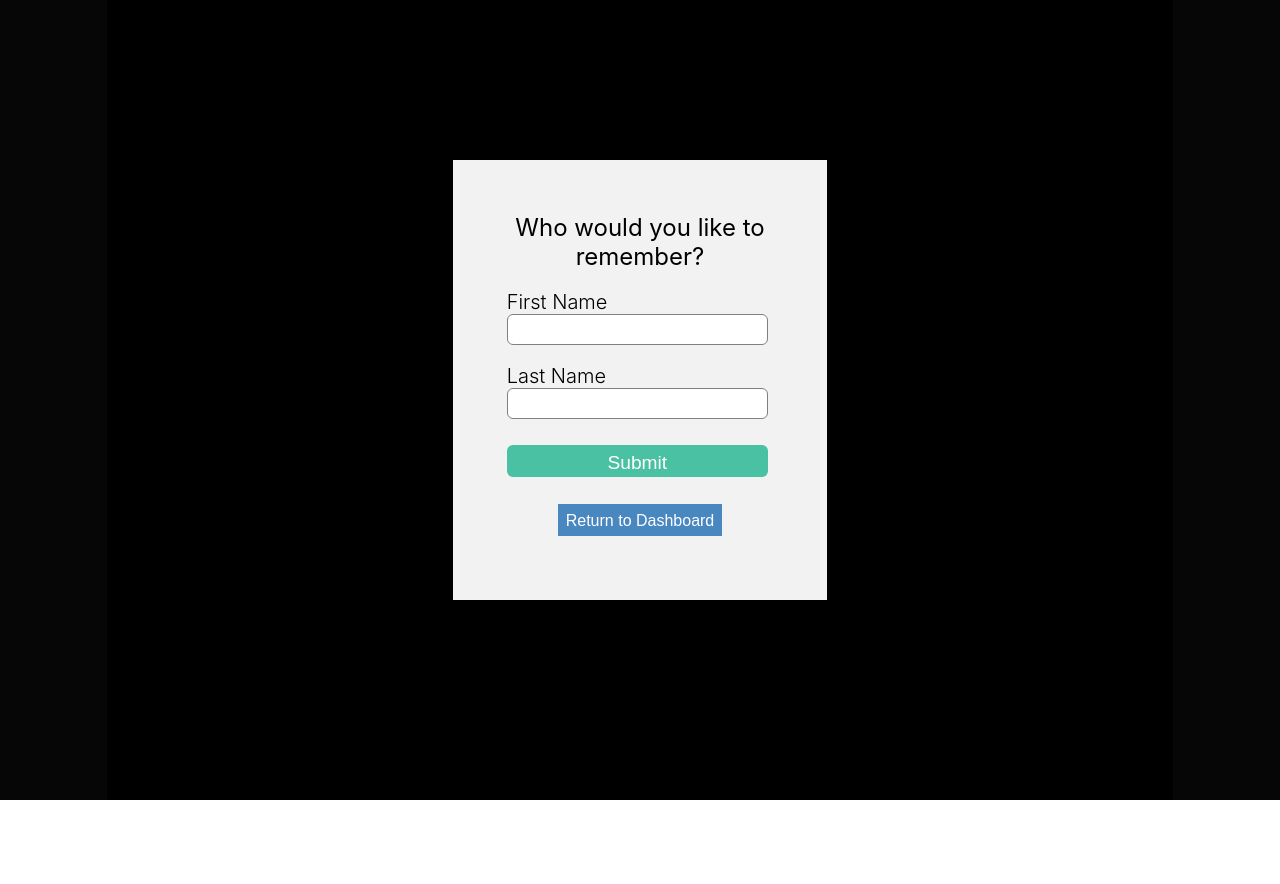
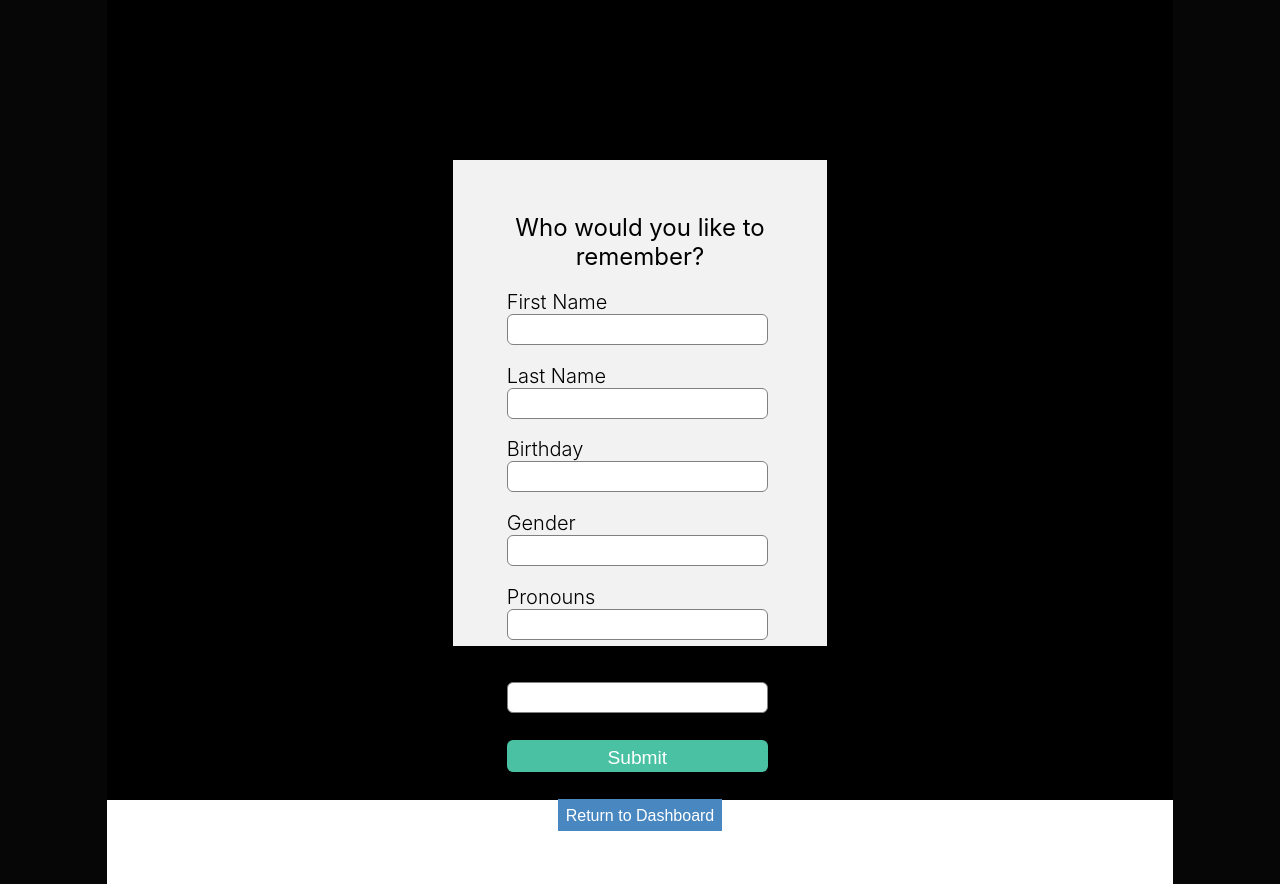
Before and after one commit to isaacruiz0/Front-End-Remembrance, a React (Create React App) app: page /createperson in a window 1280 px wide. Before the commit the page ends 800 px from the top, so only its background shows below. Built offline with nearby package versions, Linux system fonts and the light colour scheme.

Commit message:
updated options for user input to create a person

```diff
--- a/src/App.css
+++ b/src/App.css
@@ -19,7 +19,7 @@ body{
 /* W E L C O M E   P A G E   C O M P O N E N T */
 /* //////////////////////////// */
 .welcomePage{
-  background-color: black;
+  background-color: #66806A;
   height: 100vh;
 }
 /* transition for fading in */
@@ -87,17 +87,17 @@ body{
 /* ////////////////////////////// */
 .signUp{
   height: 100vh;
-  background-color: black;
+  background-color: #66806A;
   display: grid;
   grid-template-columns: 1fr 10fr 1fr;
 }
 .signUp .leftSideBar{
   grid-column-start: 1/2;
-  background-color: #060606;
+  background-color: #B4C6A6;
 }
 .signUp .rightSideBar{
   grid-column-start: 3/4;
-  background-color: #060606;
+  background-color: #B4C6A6;
 }
 .signUp .title{
   color: #F2F2F2;
@@ -166,7 +166,7 @@ body{
 /* ///////////////////// */
 .loginDiv{
   height: 100vh;
-  background-color: black;
+  background-color: #66806A;
   display: grid;
   grid-template-columns: 1fr 10fr 1fr;
 }
@@ -180,11 +180,11 @@ body{
 }
 .loginDiv .leftSideBar{
   grid-column-start: 1/2;
-  background-color: #060606;
+  background-color: #B4C6A6;
 }
 .loginDiv .rightSideBar{
   grid-column-start: 1/2;
-  background-color: #060606;
+  background-color: #B4C6A6;
 }
 .login-form{
   margin-left: auto;
--- a/src/Components/CreatePerson.js
+++ b/src/Components/CreatePerson.js
@@ -8,17 +8,44 @@ function CreatePerson() {
     // these two usestates will handle the change of user input
     const [firstName, setFirstName] = useState('')
     const [lastName, setLastName] = useState('')
+    const [birthDay, setBirthday] = useState('')
+    const [relationship, setRelationship] = useState('')
+    const [gender, setGender] = useState('')
+    const [pronouns, setPronouns] = useState('')
 
     const navigate = useNavigate()
 
+    // FIRST NAME
     const firstHandleChange = (event) => {
         event.preventDefault();
         setFirstName(event.target.value)
     }
+    // LAST NAME
     const lastHandleChange = (event) => {
         event.preventDefault();
         setLastName(event.target.value)
     }
+    // BIRTHDAY
+    const birthdayHandle = (event) => {
+        event.preventDefault();
+        setBirthday(event.target.value)
+    }
+    // RELATIONSHIP
+    const relationshipHandle = (event) => {
+        event.preventDefault();
+        setRelationship(event.target.value)
+    }
+    // GENDER
+    const genderHandle = (event) => {
+        event.preventDefault();
+        setGender(event.target.value)
+    }
+    // PRONOUNS
+    const pronounsHandle = (event) => {
+        event.preventDefault();
+        setPronouns(event.target.value)
+    }
+    // SUBMIT
     const handleSubmit = (event) => {
         event.preventDefault();
         fetch(apiUrl + '/createperson', {
@@ -42,10 +69,18 @@ function CreatePerson() {
             <div className='person-box'>
               <h2 className='box-title'>Who would you like to remember?</h2>
               <form className='person-info-form' onSubmit={handleSubmit}>
-                <label>First Name</label>
+                <label>First Name </label>
                 <input type='text' placeholder="" onChange={firstHandleChange}/>
-                <label>Last Name</label>
+                <label>Last Name </label>
                 <input type='text' placeholder="" onChange={lastHandleChange}/>
+                <label>Birthday </label>
+                <input type='text' placeholder="" onChange={relationshipHandle}/>
+                <label>Gender </label>
+                <input type='text' placeholder="" onChange={genderHandle}/>
+                <label>Pronouns </label>
+                <input type='text' placeholder="" onChange={birthdayHandle}/>
+                <label>Relationship </label>
+                <input type='text' placeholder="" onChange={pronounsHandle}/>
                 <input type="submit" value="Submit" />
                 <div className='return-div'>
                 <button className='return-to-dashboard' onClick={()=>navigate('/dashboard')}> Return to Dashboard</button>
--- a/src/Components/Dashboard.js
+++ b/src/Components/Dashboard.js
@@ -28,7 +28,7 @@ function Dashboard() {
             return(
                 <div className='peopleCards' onClick={handleDelete} key={index}>
                     <button id={person._id}>Delete</button>
-                    <h1>{person.firstName} {person.lastName}</h1>
+                    <h2>Name:{person.firstName} {person.lastName}</h2>
                 </div>
             )
         })
@@ -48,7 +48,7 @@ function Dashboard() {
     <div className='dashboard'>
         <div className='leftSidebar'></div>
         <main>
-            <nav className='dash-nav'><h1>Hello, "name"</h1></nav>
+            <nav className='dash-nav'><h1>Who's worth remembering?</h1></nav>
             <div className='div-button'>
                 <button onClick={()=>{navigate("/createperson")}}>Add Person +</button>
             </div>
```
